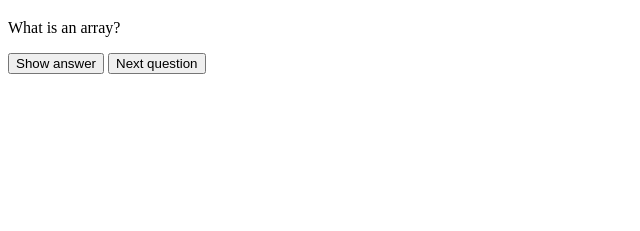
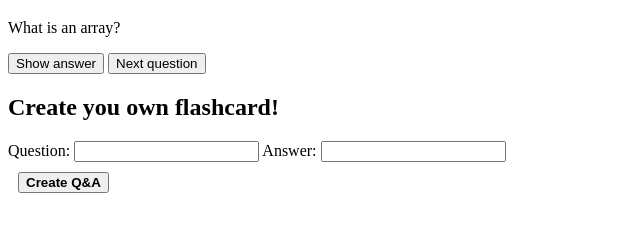
Before and after one commit to gergokutu/flashcard-app, a plain HTML site: page index.html in a window 1280 px wide. Shown: the part 61-292 px from the top of the page, without its empty margins (0-640 px from the left). Drawn offline with Linux system fonts and the light colour scheme.

Commit message:
User can add own Q&A card

```diff
--- /dev/null
+++ b/index.css
@@ -0,0 +1,9 @@
+#addOwnCard {
+  margin: 10px;
+  font-weight: bold;
+}
+
+#feedback {
+  color: tomato;
+  font-size: large; font-weight: bold;
+}
--- a/index.html
+++ b/index.html
@@ -1,15 +1,28 @@
 <!DOCTYPE html>
 <html>
+
 <head>
     <title>FlashCard App</title>
     <meta charset="utf-8">
+    <link rel="stylesheet" type="text/css" media="screen" href="index.css">
+    <script defer src="index.js"></script>
 </head>
+
 <body>
     <h1>Test yourself!</h1>
     <section id="question"></section>
     <section id="answer"></section>
     <button id="showAnswer" type="default" onclick="showAnswer()">Show answer</button>
     <button id="nextQuestion" type="default" onclick="showQuestion()">Next question</button>
-    <script src="index.js"></script>
+    <div>
+        <h2>Create you own flashcard!</h2>
+        <form>
+            Question: <input id="newQuestion" type="text" name="question">
+            Answer: <input id="newAnswer" type="text" name="answer">
+        </form>
+        <button id="addOwnCard" type="default" onclick="addOwnCard()">Create Q&A</button>
+        <p id="feedback"></p>
+    </div>
 </body>
+
 </html>
--- a/index.js
+++ b/index.js
@@ -43,9 +43,16 @@ function showAnswer() {
     })
 
     answerSection.appendChild(answer)
+}
 
-    // previous looks nicer on the screen > spacing of the additional <p>
-    // flashCard.map((item) => {
-    //     if (item.question === question.innerText) answerSection.innerText = item.answer
-    // })
+function addOwnCard() {
+    flashCard.push(
+        {
+            question: newQuestion.value,
+            answer: newAnswer.value
+        })
+
+    const feedback = document.getElementById("feedback")
+    feedback.innerText = "Q&A created"
+    setTimeout(() => feedback.innerText = "", 4000)
 }
```
Lines whose indentation alone changed are shown as unchanged.
